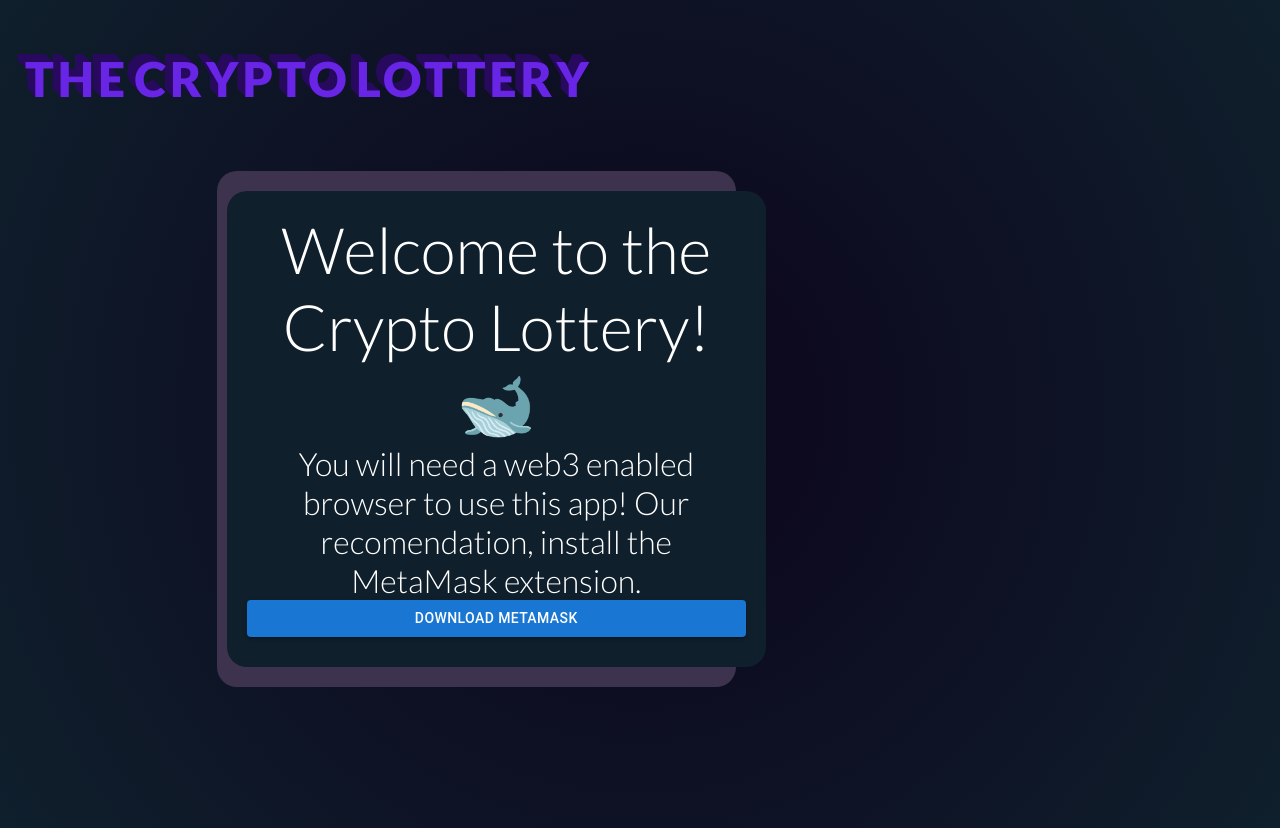
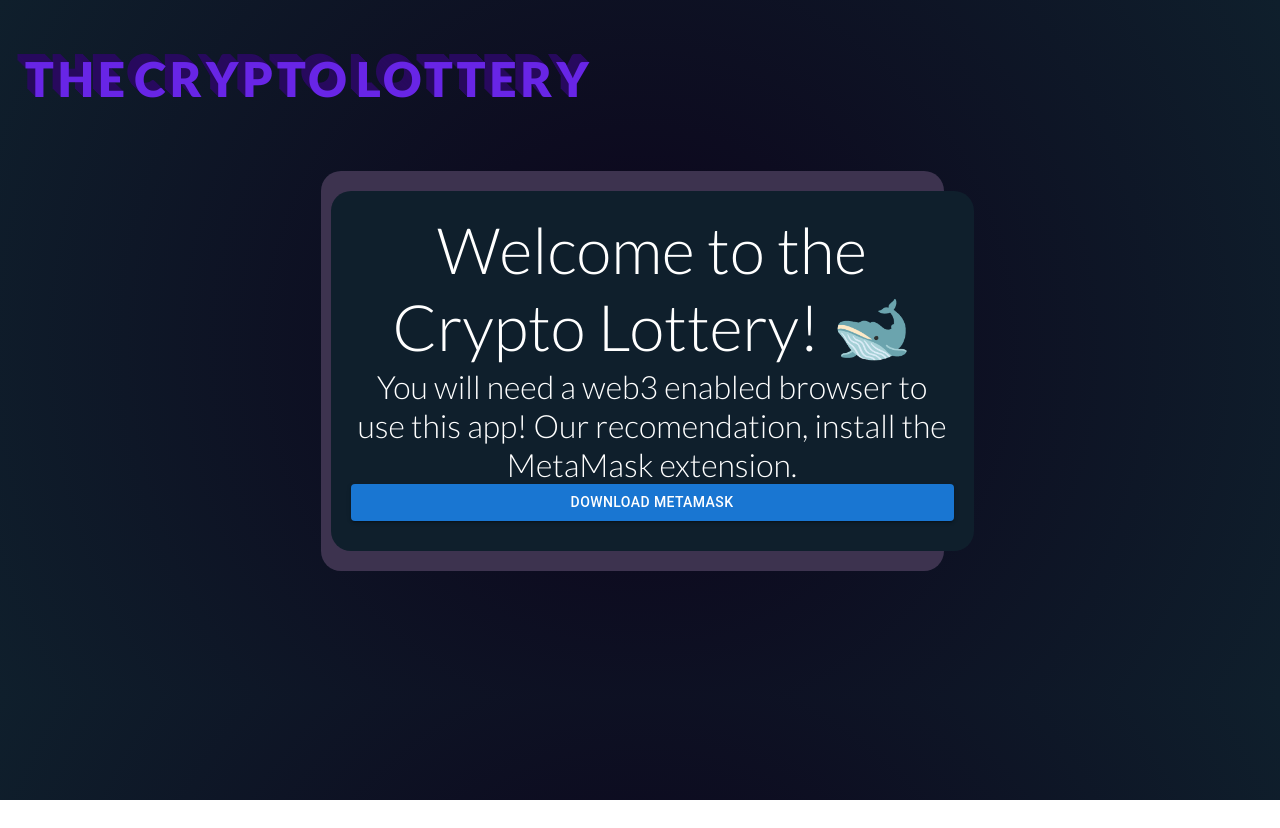
Before and after one commit to chrislikescode/MakeAWhale, a React (Create React App) app: page / in a window 1280 px wide. After the commit the page ends 800 px from the top, so only its background shows below. Built offline with nearby package versions, Linux system fonts and the light colour scheme; the HTML template or start-up script is replaced by a standard one.

Commit message:
adding more styles to NoWeb3JS

```diff
--- a/src/components/NoWeb3.js
+++ b/src/components/NoWeb3.js
@@ -19,16 +19,16 @@ export class NoWeb3 extends Component {
         <div>
             <Header/>
             <Grid container spacing={2} direction="row-reverse">
-                <Grid item xs={12} sm={12} md={5}>
+                <Grid item xs={12} sm={12} md={3}>
                 </Grid>
-                <Grid item id="NoWeb3Item" xs={12} sm={12} md={5}>
+                <Grid item id="NoWeb3Item" xs={12} sm={12} md={6}>
                     <div id="NoWeb3Div" className="flex">
                         <h2 className="text_white big_text">Welcome to the Crypto Lottery! 🐋  </h2>
                         <h2 className="text_white med_text">You will need a web3 enabled browser to use this app! Our recomendation, install the MetaMask extension.</h2>
                         <Button variant="contained" id="MetaMaskDownload" onClick={this.downloadMetamask}>Download MetaMask</Button>
                     </div>
                 </Grid>
-                <Grid item xs={12} sm={12} md={5}>
+                <Grid item xs={12} sm={12} md={3}>
                 </Grid>
             </Grid>
         </div>
```
